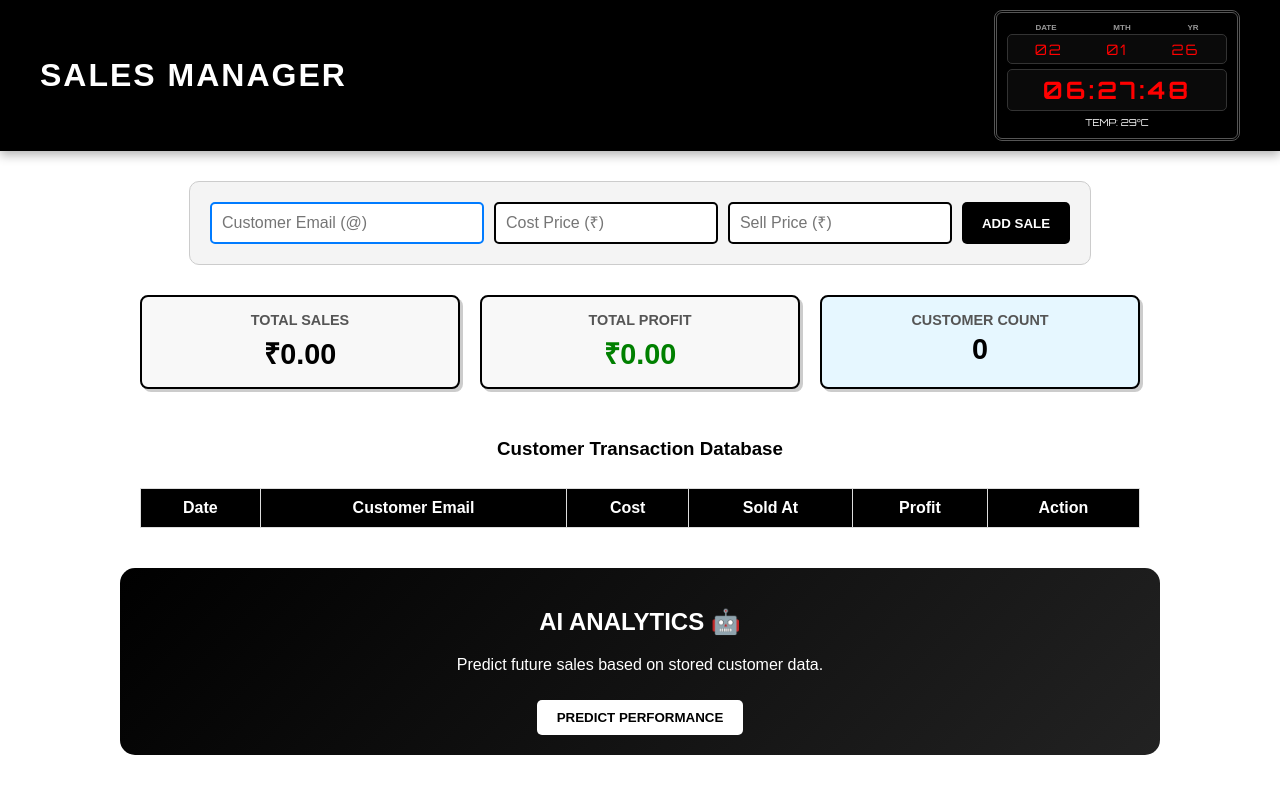
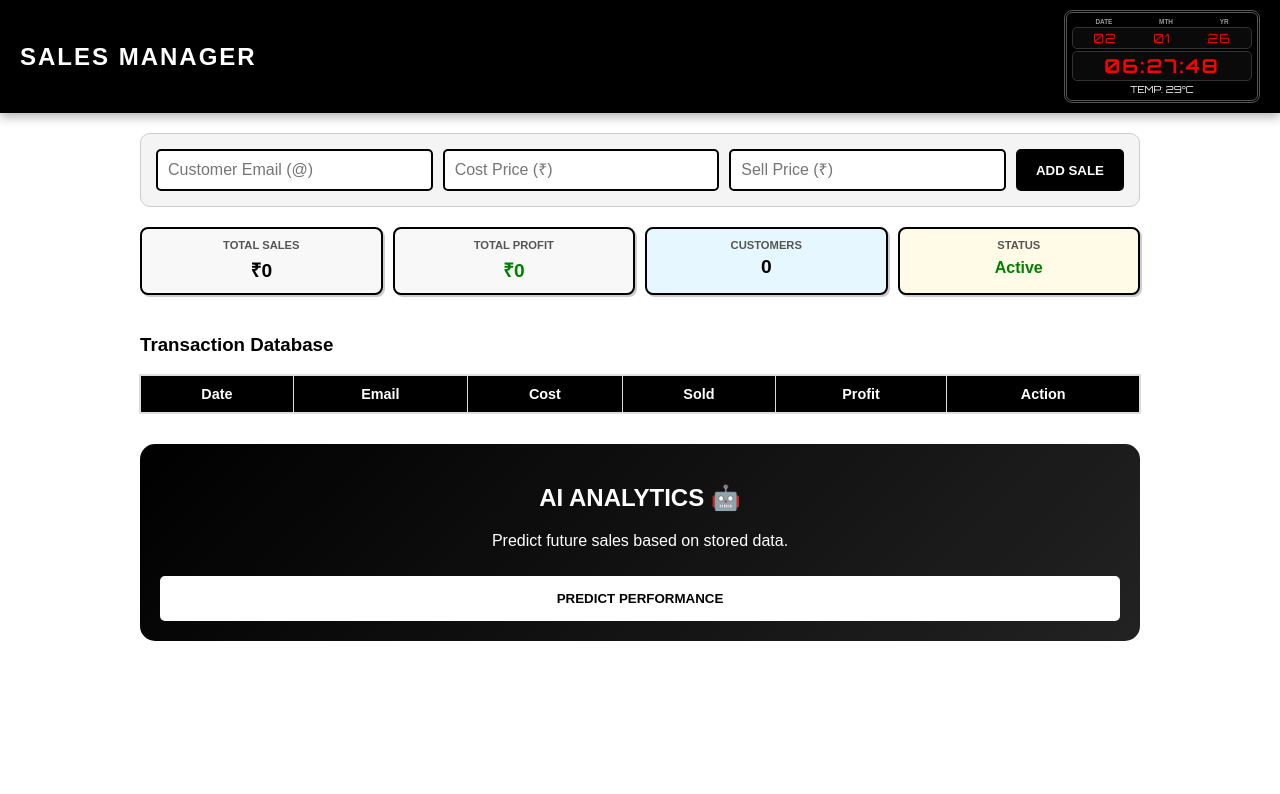
Before and after one commit to punithkumar8050/sales-manager, a website: page index.html in a window 1280 px wide. Drawn offline with Linux system fonts and the light colour scheme; no server answers.

Commit message:
Update index.html

```diff
--- a/index.html
+++ b/index.html
@@ -7,49 +7,148 @@
     <link href="https://fonts.googleapis.com/css2?family=Orbitron:wght@400;700&display=swap" rel="stylesheet">
     <style>
         /* --- GENERAL --- */
-        body { background-color: white; color: black; font-family: Arial, sans-serif; margin: 0; padding: 0; display: flex; flex-direction: column; align-items: center; }
+        body {
+            background-color: white;
+            color: black;
+            font-family: Arial, sans-serif;
+            margin: 0;
+            padding: 0;
+            display: flex;
+            flex-direction: column;
+            align-items: center;
+        }
 
         /* --- HEADER --- */
-        header { background-color: black; color: white; width: 100%; display: flex; justify-content: space-between; align-items: center; padding: 10px 40px; box-sizing: border-box; margin-bottom: 30px; box-shadow: 0 4px 10px rgba(0,0,0,0.3); }
-        h1 { font-size: 2rem; text-transform: uppercase; letter-spacing: 2px; margin: 0; }
+        header {
+            background-color: black;
+            color: white;
+            width: 100%;
+            display: flex;
+            justify-content: space-between;
+            align-items: center;
+            padding: 10px 20px;
+            box-sizing: border-box;
+            margin-bottom: 20px;
+            box-shadow: 0 4px 10px rgba(0,0,0,0.3);
+        }
+        h1 {
+            font-size: 1.5rem;
+            text-transform: uppercase;
+            letter-spacing: 2px;
+            margin: 0;
+        }
 
         /* --- CLOCK --- */
-        .clock-container { background-color: black; border: 3px double #555; border-radius: 8px; padding: 10px; width: 220px; color: red; font-family: 'Orbitron', sans-serif; text-align: center; }
-        .clock-labels { color: #999; font-size: 0.5rem; display: flex; justify-content: space-around; margin-bottom: 2px; font-weight: bold; font-family: Arial, sans-serif; }
-        .digital-row { border: 1px solid #333; border-radius: 5px; padding: 5px; margin-bottom: 5px; background: #0a0a0a; display: flex; justify-content: space-around; align-items: center; }
-        .digit-group { font-size: 0.9rem; letter-spacing: 2px; }
-        .digit-large { font-size: 1.5rem; font-weight: bold; letter-spacing: 3px; }
+        .clock-container {
+            background-color: black;
+            border: 3px double #555;
+            border-radius: 8px;
+            padding: 5px;
+            width: 180px; /* Smaller default width */
+            color: red;
+            font-family: 'Orbitron', sans-serif;
+            text-align: center;
+        }
+        .clock-labels { color: #999; font-size: 0.4rem; display: flex; justify-content: space-around; margin-bottom: 2px; font-weight: bold; font-family: Arial, sans-serif; }
+        .digital-row { border: 1px solid #333; border-radius: 5px; padding: 2px; margin-bottom: 2px; background: #0a0a0a; display: flex; justify-content: space-around; align-items: center; }
+        .digit-group { font-size: 0.8rem; letter-spacing: 1px; }
+        .digit-large { font-size: 1.2rem; font-weight: bold; letter-spacing: 2px; }
 
-        .main-content { width: 90%; max-width: 1000px; display: flex; flex-direction: column; align-items: center; }
+        .main-content {
+            width: 95%;
+            max-width: 1000px;
+            display: flex;
+            flex-direction: column;
+            align-items: center;
+            padding-bottom: 50px;
+        }
 
         /* --- CONTROLS --- */
-        .sales-controls { display: flex; gap: 10px; margin-bottom: 30px; flex-wrap: wrap; justify-content: center; background: #f4f4f4; padding: 20px; border-radius: 10px; border: 1px solid #ccc; }
-        input { padding: 10px; border: 2px solid black; border-radius: 5px; font-size: 1rem; width: 200px; }
+        .sales-controls {
+            display: flex;
+            gap: 10px;
+            margin-bottom: 20px;
+            flex-wrap: wrap;
+            justify-content: center;
+            background: #f4f4f4;
+            padding: 15px;
+            border-radius: 10px;
+            border: 1px solid #ccc;
+            width: 100%;
+            box-sizing: border-box;
+        }
+        input {
+            padding: 10px;
+            border: 2px solid black;
+            border-radius: 5px;
+            font-size: 1rem;
+            flex: 1; /* Grow to fill space */
+            min-width: 150px;
+        }
 
-        /* Specific style for Email input */
-        #customerEmail { width: 250px; border-color: #007bff; }
-
-        button { padding: 10px 20px; cursor: pointer; font-weight: bold; border: none; border-radius: 5px; transition: 0.3s; }
-        .btn-add { background-color: black; color: white; }
+        button { padding: 10px 20px; cursor: pointer; font-weight: bold; border: none; border-radius: 5px; transition: 0.3s; white-space: nowrap; }
+        .btn-add { background-color: black; color: white; width: 100%; } /* Full width button on mobile default */
         .btn-add:hover { background-color: #333; }
 
         /* --- DASHBOARD --- */
-        .dashboard-grid { display: grid; grid-template-columns: repeat(auto-fit, minmax(200px, 1fr)); gap: 20px; width: 100%; margin-bottom: 30px; }
-        .stat-box { background-color: #f8f8f8; border: 2px solid black; padding: 15px; text-align: center; border-radius: 8px; box-shadow: 3px 3px 0px rgba(0,0,0,0.2); }
-        .stat-title { font-size: 0.9rem; font-weight: bold; color: #555; text-transform: uppercase; }
-        .stat-value { font-size: 1.8rem; font-weight: bold; color: black; margin-top: 5px; }
+        .dashboard-grid {
+            display: grid;
+            grid-template-columns: repeat(2, 1fr); /* 2 Columns on mobile */
+            gap: 10px;
+            width: 100%;
+            margin-bottom: 20px;
+        }
+        .stat-box { background-color: #f8f8f8; border: 2px solid black; padding: 10px; text-align: center; border-radius: 8px; box-shadow: 2px 2px 0px rgba(0,0,0,0.2); }
+        .stat-title { font-size: 0.7rem; font-weight: bold; color: #555; text-transform: uppercase; }
+        .stat-value { font-size: 1.2rem; font-weight: bold; color: black; margin-top: 5px; }
         .profit-pos { color: green; }
 
-        /* --- TABLE --- */
-        table { width: 100%; border-collapse: collapse; margin-top: 10px; margin-bottom: 40px; }
-        th, td { border: 1px solid #ddd; padding: 10px; text-align: center; }
+        /* --- TABLE (SCROLLABLE) --- */
+        .table-container {
+            width: 100%;
+            overflow-x: auto; /* Adds scroll bar if table is too wide */
+            margin-bottom: 30px;
+            border: 1px solid #ddd;
+        }
+
+        table { width: 100%; border-collapse: collapse; min-width: 600px; /* Force minimum width so it doesn't squash */ }
+        th, td { border: 1px solid #ddd; padding: 10px; text-align: center; font-size: 0.9rem; }
         th { background-color: black; color: white; }
-        .btn-delete { background-color: #cc0000; color: white; padding: 5px 10px; font-size: 0.8rem; border-radius: 4px; cursor: pointer;}
+        .btn-delete { background-color: #cc0000; color: white; padding: 5px 8px; font-size: 0.7rem; border-radius: 4px; cursor: pointer;}
 
         /* --- AI SECTION --- */
-        .ai-section { background: linear-gradient(135deg, #000, #222); color: white; padding: 20px; border-radius: 15px; text-align: center; width: 100%; margin-bottom: 50px; }
-        .ai-btn { background-color: white; color: black; margin-top: 10px; }
-        .prediction-result { color: #0f0; margin-top: 10px; font-size: 1.2rem; display: none; }
+        .ai-section { background: linear-gradient(135deg, #000, #222); color: white; padding: 20px; border-radius: 15px; text-align: center; width: 100%; margin-bottom: 50px; box-sizing: border-box;}
+        .ai-btn { background-color: white; color: black; margin-top: 10px; width: 100%; padding: 15px;}
+        .prediction-result { color: #0f0; margin-top: 10px; font-size: 1.1rem; display: none; }
+
+        /* --- MOBILE SPECIFIC RULES --- */
+        @media (max-width: 600px) {
+            header {
+                flex-direction: column;
+                gap: 15px;
+            }
+
+            .sales-controls {
+                flex-direction: column;
+            }
+
+            input {
+                width: 100%; /* Full width inputs */
+                box-sizing: border-box;
+            }
+
+            .dashboard-grid {
+                grid-template-columns: 1fr 1fr; /* Keep 2 columns even on phone */
+            }
+
+            h1 { font-size: 1.2rem; }
+        }
+
+        @media (min-width: 601px) {
+            .btn-add { width: auto; } /* Normal button on PC */
+            .dashboard-grid { grid-template-columns: repeat(4, 1fr); } /* 4 Columns on PC */
+        }
+
     </style>
 </head>
 <body>
@@ -66,7 +165,7 @@
             <div class="digital-row" style="margin-bottom:0;">
                 <div class="digit-large" id="full-time">00:00:00</div>
             </div>
-            <div style="font-size:0.6rem; margin-top:5px; color:#fff;">TEMP: 29°C</div>
+            <div style="font-size:0.6rem; margin-top:2px; color:#fff;">TEMP: 29°C</div>
         </div>
     </header>
 
@@ -82,26 +181,31 @@
         <div class="dashboard-grid">
             <div class="stat-box">
                 <div class="stat-title">Total Sales</div>
-                <div class="stat-value" id="totalSales">₹0.00</div>
+                <div class="stat-value" id="totalSales">₹0</div>
             </div>
             <div class="stat-box">
                 <div class="stat-title">Total Profit</div>
-                <div class="stat-value profit-pos" id="totalProfit">₹0.00</div>
+                <div class="stat-value profit-pos" id="totalProfit">₹0</div>
             </div>
             <div class="stat-box" style="background-color: #e6f7ff;">
-                <div class="stat-title">Customer Count</div>
+                <div class="stat-title">Customers</div>
                 <div class="stat-value" id="customerCount">0</div>
+            </div>
+            <div class="stat-box" style="background-color: #fffbe6;">
+                <div class="stat-title">Status</div>
+                <div class="stat-value" style="color:green; font-size:1rem; margin-top:8px;">Active</div>
             </div>
         </div>
 
-        <h3>Customer Transaction Database</h3>
+        <h3 style="align-self: flex-start;">Transaction Database</h3>
+        <div class="table-container">
             <table id="salesTable">
                 <thead>
                     <tr>
                         <th>Date</th>
-                    <th>Customer Email</th>
+                        <th>Email</th>
                         <th>Cost</th>
-                    <th>Sold At</th>
+                        <th>Sold</th>
                         <th>Profit</th>
                         <th>Action</th>
                     </tr>
@@ -109,10 +213,11 @@
                 <tbody id="tableBody">
                     </tbody>
             </table>
+        </div>
 
         <div class="ai-section">
             <h2>AI ANALYTICS 🤖</h2>
-            <p>Predict future sales based on stored customer data.</p>
+            <p>Predict future sales based on stored data.</p>
             <button class="ai-btn" onclick="predictTomorrow()">PREDICT PERFORMANCE</button>
             <div class="prediction-result" id="aiResult"></div>
         </div>
@@ -131,9 +236,7 @@
         setInterval(updateClock, 1000);
         updateClock();
 
-        // --- 2. DATABASE MANAGEMENT (Connects to Server) ---
-
-        // Load data when page opens
+        // --- 2. DATABASE MANAGEMENT ---
         window.onload = fetchSalesData;
 
         async function fetchSalesData() {
@@ -157,7 +260,6 @@
 
             const profit = parseFloat(sell) - parseFloat(cost);
 
-            // Send to Server
             const response = await fetch('/api/add-item', {
                 method: 'POST',
                 headers: { 'Content-Type': 'application/json' },
@@ -165,18 +267,15 @@
             });
 
             if (response.ok) {
-                // Clear inputs
                 document.getElementById('customerEmail').value = '';
                 document.getElementById('costPrice').value = '';
                 document.getElementById('sellPrice').value = '';
-
-                // Refresh data
                 fetchSalesData();
             }
         }
 
         async function deleteItem(id) {
-            if(confirm("Are you sure you want to delete this record?")) {
+            if(confirm("Delete this record?")) {
                 await fetch(`/api/delete-item/${id}`, { method: 'DELETE' });
                 fetchSalesData();
             }
@@ -187,20 +286,19 @@
             tbody.innerHTML = '';
 
             if(items.length === 0) {
-                tbody.innerHTML = '<tr><td colspan="6" style="color:#999;">No customers found. Add a sale above.</td></tr>';
+                tbody.innerHTML = '<tr><td colspan="6" style="color:#999;">No data found.</td></tr>';
                 return;
             }
 
-            // Show newest first
             items.slice().reverse().forEach(item => {
                 const row = `
                     <tr>
-                        <td>${item.date}</td>
-                        <td style="color:#007bff; font-weight:bold;">${item.email}</td>
+                        <td style="font-size:0.8rem">${item.date}</td>
+                        <td style="color:#007bff; font-weight:bold; font-size:0.8rem">${item.email.split('@')[0]}...</td>
                         <td>₹${item.cost}</td>
                         <td>₹${item.sell}</td>
                         <td style="color:${item.profit >= 0 ? 'green' : 'red'}">₹${item.profit}</td>
-                        <td><button class="btn-delete" onclick="deleteItem(${item.id})">BIN 🗑️</button></td>
+                        <td><button class="btn-delete" onclick="deleteItem(${item.id})">Del</button></td>
                     </tr>
                 `;
                 tbody.innerHTML += row;
@@ -210,9 +308,8 @@
         function updateDashboard(items) {
             const totalSales = items.reduce((sum, item) => sum + item.sell, 0);
             const totalProfit = items.reduce((sum, item) => sum + item.profit, 0);
-
-            document.getElementById('totalSales').innerText = "₹" + totalSales.toFixed(2);
-            document.getElementById('totalProfit').innerText = "₹" + totalProfit.toFixed(2);
+            document.getElementById('totalSales').innerText = "₹" + Math.floor(totalSales);
+            document.getElementById('totalProfit').innerText = "₹" + Math.floor(totalProfit);
             document.getElementById('customerCount').innerText = items.length;
         }
 
@@ -220,7 +317,7 @@
         async function predictTomorrow() {
             const resultBox = document.getElementById('aiResult');
             resultBox.style.display = 'block';
-            resultBox.innerText = "Analyzing Customer Data...";
+            resultBox.innerText = "Analyzing...";
 
             try {
                 const response = await fetch('/api/predict', { method: 'POST' });
@@ -231,10 +328,10 @@
                     resultBox.style.color = "orange";
                 } else {
                     resultBox.style.color = "#0f0";
-                    resultBox.innerHTML = `Predicted Next Sale: ₹${data.tomorrowSales} <br> Predicted Next Profit: ₹${data.tomorrowProfit}`;
+                    resultBox.innerHTML = `Sales: ₹${data.tomorrowSales} <br> Profit: ₹${data.tomorrowProfit}`;
                 }
             } catch (error) {
-                resultBox.innerText = "Error in AI Calculation.";
+                resultBox.innerText = "Error in AI.";
             }
         }
     </script>
```
Lines whose indentation alone changed are shown as unchanged.
